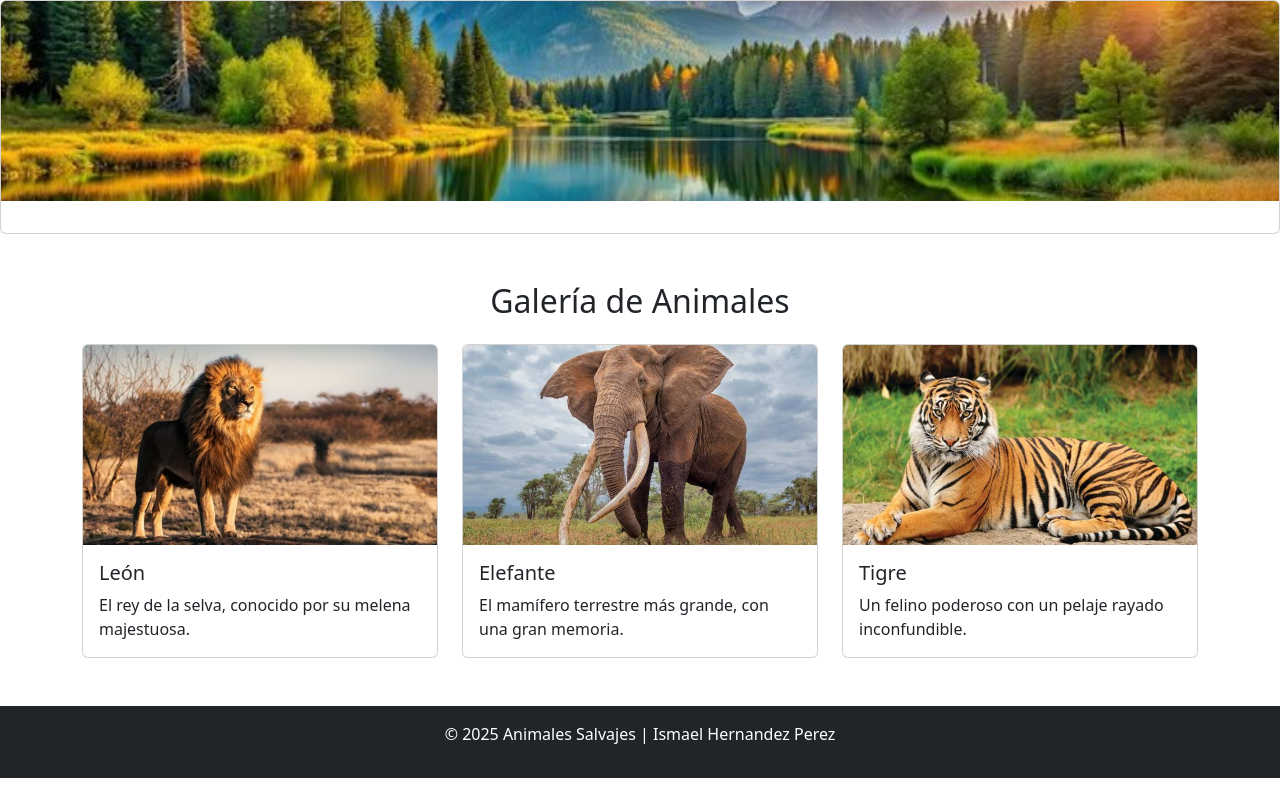
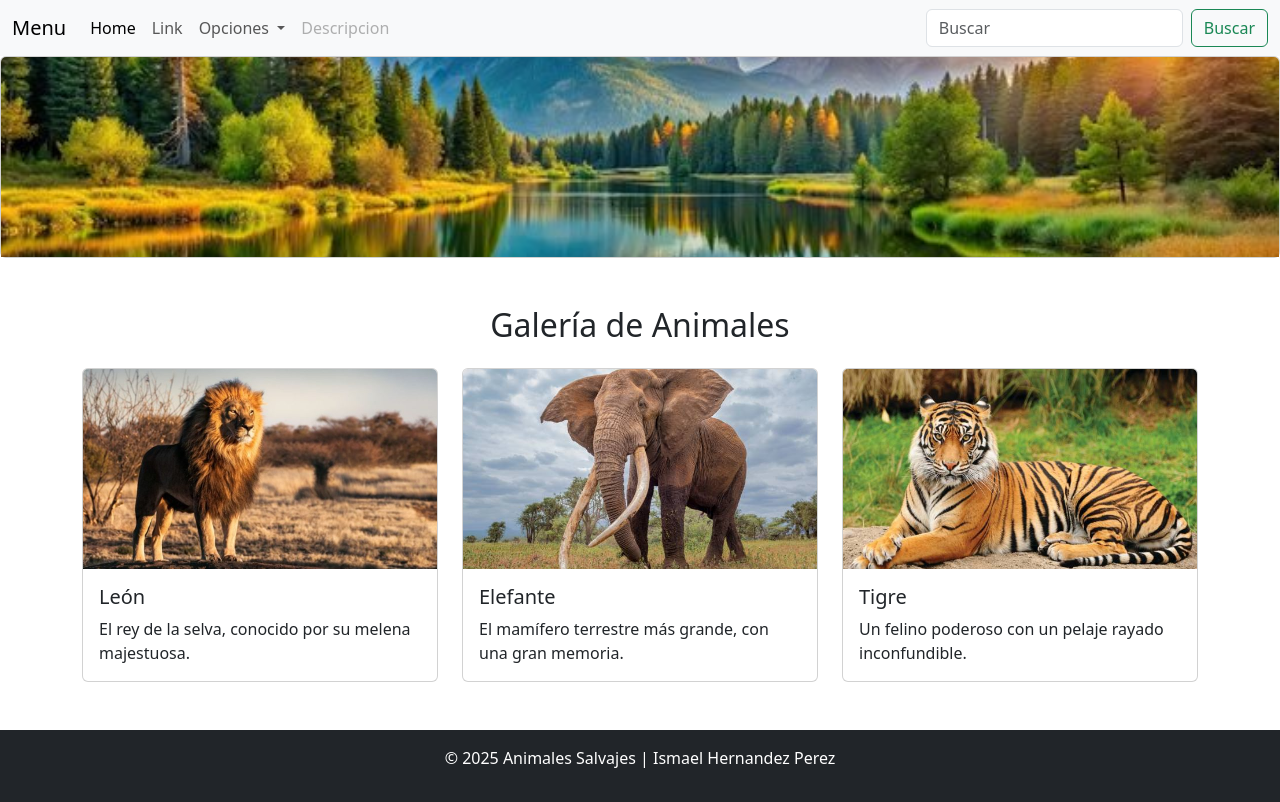
Before and after one commit to IsmaPerezH/pagina, a plain HTML site: page index.html in a window 1280 px wide. Drawn offline with nearby package versions, Linux system fonts and the light colour scheme.

Commit message:
Actualizacion

```diff
--- a/index.html
+++ b/index.html
@@ -23,15 +23,46 @@
 </head>
 <body>
 
+    <nav class="navbar navbar-expand-lg bg-body-tertiary">
+        <div class="container-fluid">
+          <a class="navbar-brand" href="#">Menu</a>
+          <button class="navbar-toggler" type="button" data-bs-toggle="collapse" data-bs-target="#navbarSupportedContent" aria-controls="navbarSupportedContent" aria-expanded="false" aria-label="Toggle navigation">
+            <span class="navbar-toggler-icon"></span>
+          </button>
+          <div class="collapse navbar-collapse" id="navbarSupportedContent">
+            <ul class="navbar-nav me-auto mb-2 mb-lg-0">
+              <li class="nav-item">
+                <a class="nav-link active" aria-current="page" href="#">Home</a>
+              </li>
+              <li class="nav-item">
+                <a class="nav-link" href="#">Link</a>
+              </li>
+              <li class="nav-item dropdown">
+                <a class="nav-link dropdown-toggle" href="#" role="button" data-bs-toggle="dropdown" aria-expanded="false">
+                  Opciones
+                </a>
+                <ul class="dropdown-menu">
+                  <li><a class="dropdown-item" href="#">Opcion_1</a></li>
+                  <li><a class="dropdown-item" href="#">Opcion_2</a></li>
+                  <li><hr class="dropdown-divider"></li>
+                  <li><a class="dropdown-item" href="#">Opcion_3</a></li>
+                </ul>
+              </li>
+              <li class="nav-item">
+                <a class="nav-link disabled" aria-disabled="true">Descripcion</a>
+              </li>
+            </ul>
+            <form class="d-flex" role="search">
+              <input class="form-control me-2" type="search" placeholder="Buscar" aria-label="Buscar">
+              <button class="btn btn-outline-success" type="submit">Buscar</button>
+            </form>
+          </div>
+        </div>
+      </nav>
+
     <div class="card mb-3">
         <img src="0102.jpg" class="card-img-top" alt="...">
-        <div class="card-body">
-
-        </div>
-      </div>
-
-
-
+    </div>
 
     <div class="container mt-5">
         <h2 class="text-center mb-4">Galería de Animales</h2>
```
